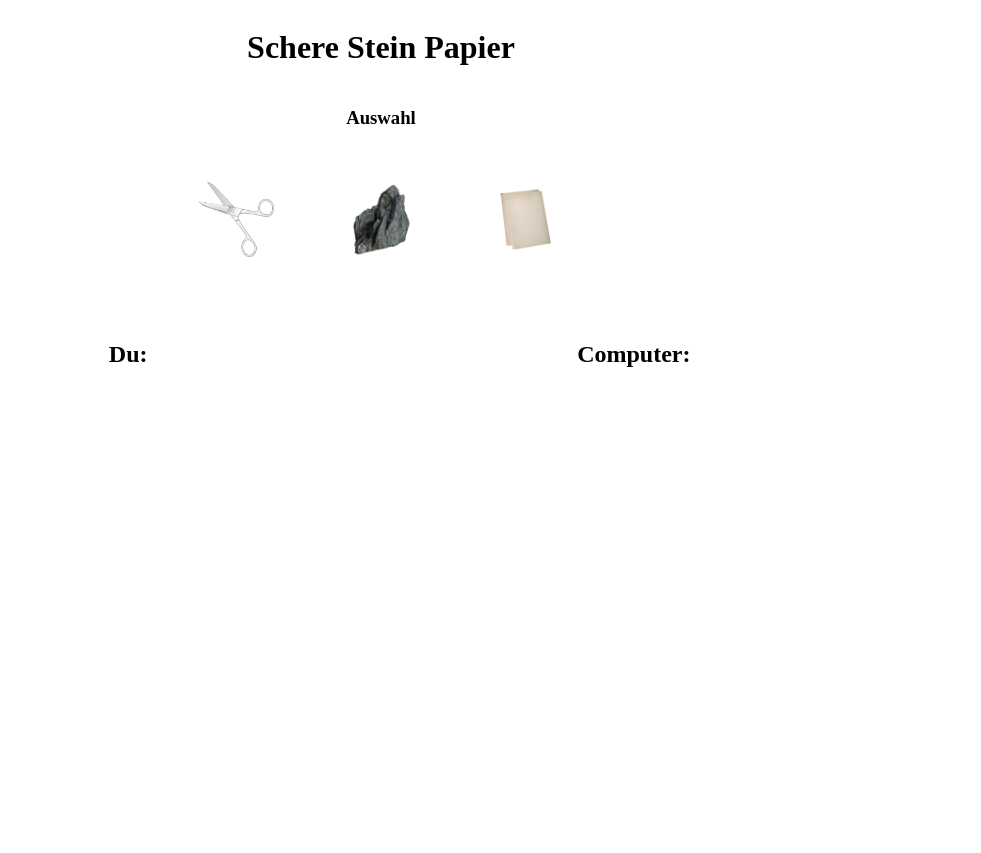
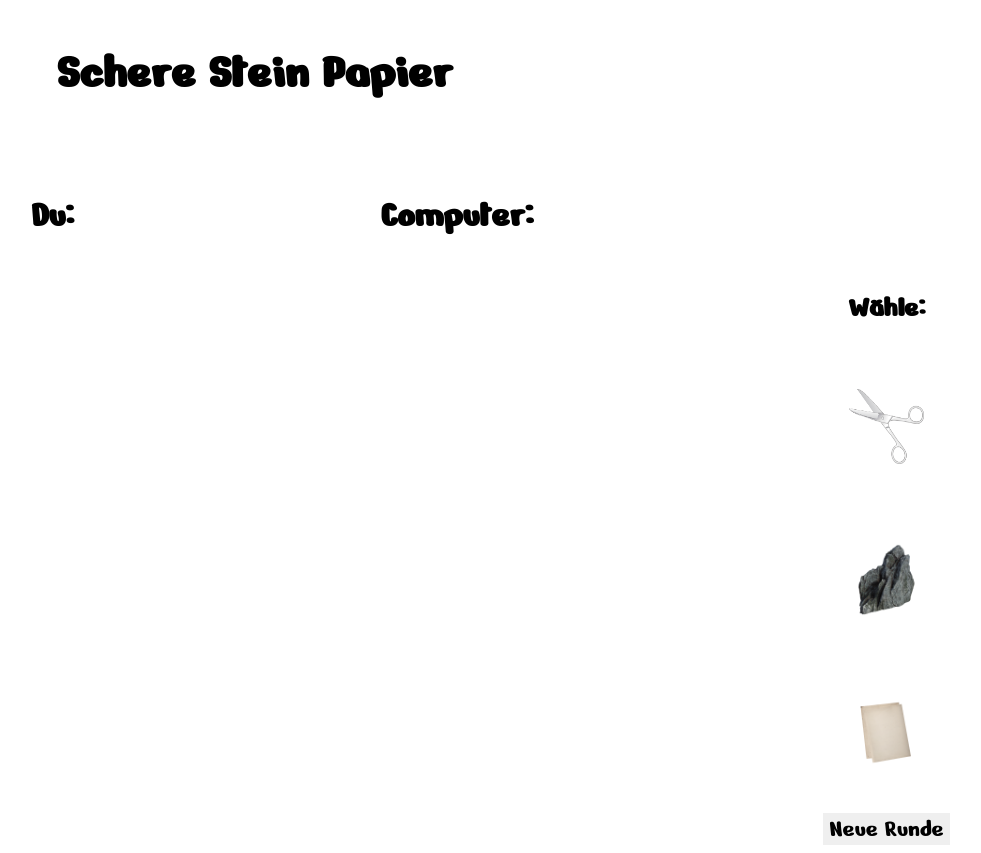
Before and after one commit to Mandy-Blaschke/scissors-stone-paper-v2, an Angular app: page / in a window 1280 px wide. Shown: the whole page, without its empty margins (259-1240 px from the left). Before the commit the page ends 800 px from the top, so only its background shows below. Built offline with nearby package versions, Linux system fonts and the light colour scheme.

Commit message:
added: styles

```diff
--- a/src/app/app.component.html
+++ b/src/app/app.component.html
@@ -1,21 +1,15 @@
 <main>
 
+  <div class="game-box">
+
+    <div class="left">
       <h1>Schere Stein Papier</h1>
-
-  <h3>Auswahl</h3>
-  <div class="options">
-    <div *ngFor="let option of optionsPlayer">
-      <img src="{{option.img}}" alt="{{option.name}}"
-           (click)="startGame(option)"
-      >
-    </div>
-  </div>
 
       <div class="game">
 
         <div class="player">
 
-      <h2>Du:</h2>
+          <h2 class="gamester">Du:</h2>
 
           <div class="toggle" *ngIf="!gameFinished">
             <ng-container class="player" *ngFor="let option of optionsPlayer">
@@ -34,7 +28,7 @@
 
         <div class="computer">
 
-      <h2>Computer:</h2>
+          <h2 class="gamester">Computer:</h2>
 
           <div class="toggle" *ngIf="!gameFinished">
             <ng-container class="computer" *ngFor="let opt of optionsCmp">
@@ -55,10 +49,28 @@
 
       </div>
 
+      <h1 *ngIf="showWinner" class="winner">{{winner}}</h1>
+    </div>
 
-  <h1 *ngIf="showWinner">{{winner}}</h1>
+    <div class="right">
+      <h3>Wähle:</h3>
+      <div class="options">
+        <div *ngFor="let option of optionsPlayer">
+          <img src="{{option.img}}" alt="{{option.name}}"
+               (click)="startGame(option)"
+          >
+        </div>
+      </div>
 
-  <button (click)="reset()" *ngIf="showWinner">Neue Runde?</button>
+      <button (click)="reset()">
+      <!--
+      *ngIf="showWinner"
+      -->
+      Neue Runde</button>
+    </div>
+
+  </div>
+
 
 
 </main>
--- a/src/app/app.component.scss
+++ b/src/app/app.component.scss
@@ -10,18 +10,20 @@ main {
     padding: 10px;
   }
 
-  .game, .options {
+  .game-box {
+    display: flex;
+    width: 100%;
+
+    .left {
+      width: 80%;
+      display: flex;
+      flex-direction: column;
+      align-items: center;
+
+      .game {
         display: flex;
       }
 
-  .options {
-    img {
-      width: 75px;
-      height: 75px;
-      margin: 25px;
-      padding: 10px;
-    }
-  }
 
       .game {
         width: 80%;
@@ -45,6 +47,32 @@ main {
             img {
               animation: toggle ease-in-out 200ms;
             }
+          }
+        }
+      }
+    }
+
+    .right {
+      width: 20%;
+      margin-top: 20%;
+      display: flex;
+      flex-direction: column;
+      align-items: center;
+
+      .options {
+
+        img {
+          width: 75px;
+          height: 75px;
+          margin: 25px;
+          padding: 10px;
+        }
+      }
+
+      button {
+        outline: none;
+        user-select: none;
+        border: none;
       }
     }
   }
--- a/src/styles.scss
+++ b/src/styles.scss
@@ -1 +1,8 @@
 /* You can add global styles to this file, and also import other style files */
+
+@import url('https://fonts.googleapis.com/css2?family=Nerko+One&display=swap');
+
+body, button {
+  font-family: 'Nerko One', cursive;
+  font-size: 25px;
+}
```
Lines whose indentation alone changed are shown as unchanged.
